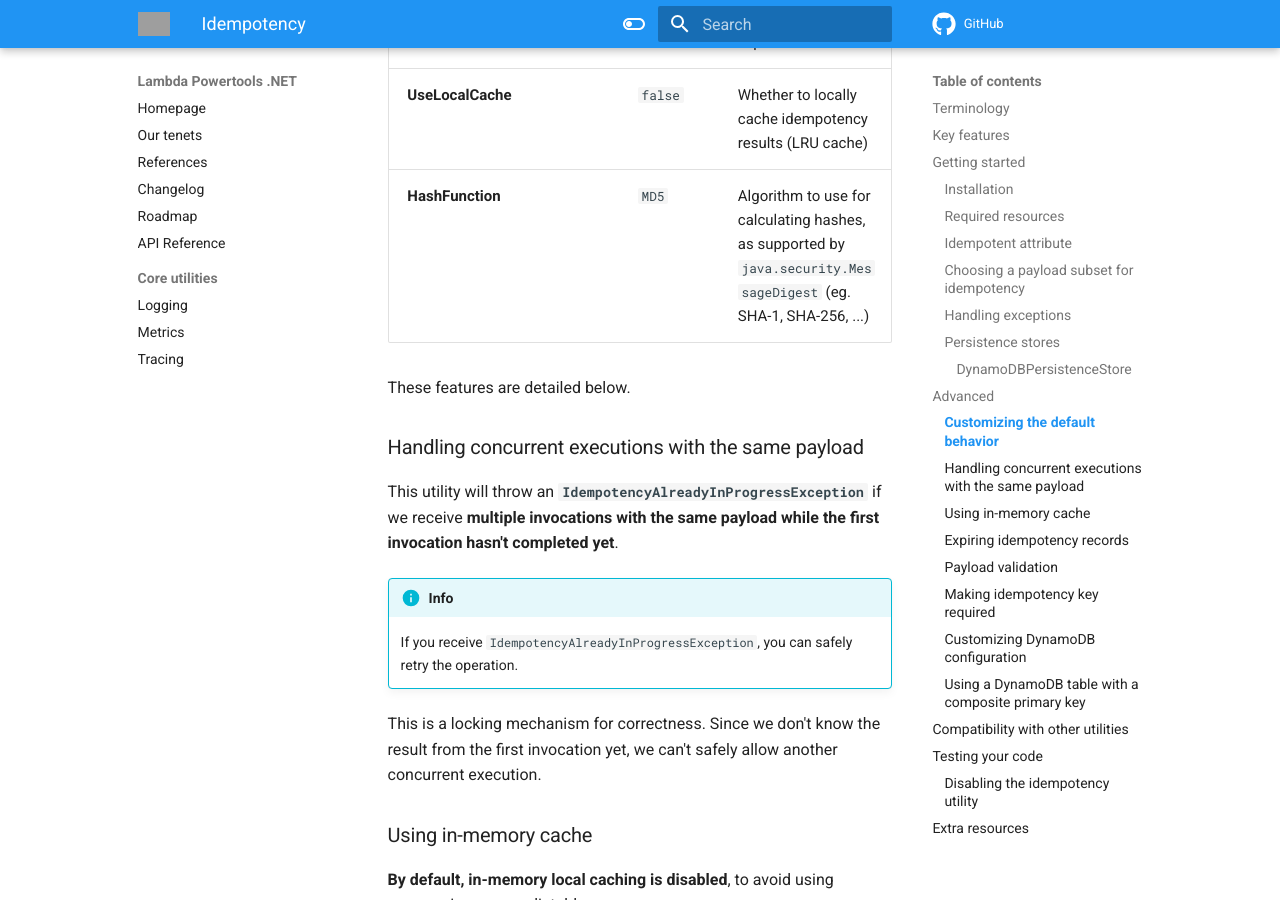
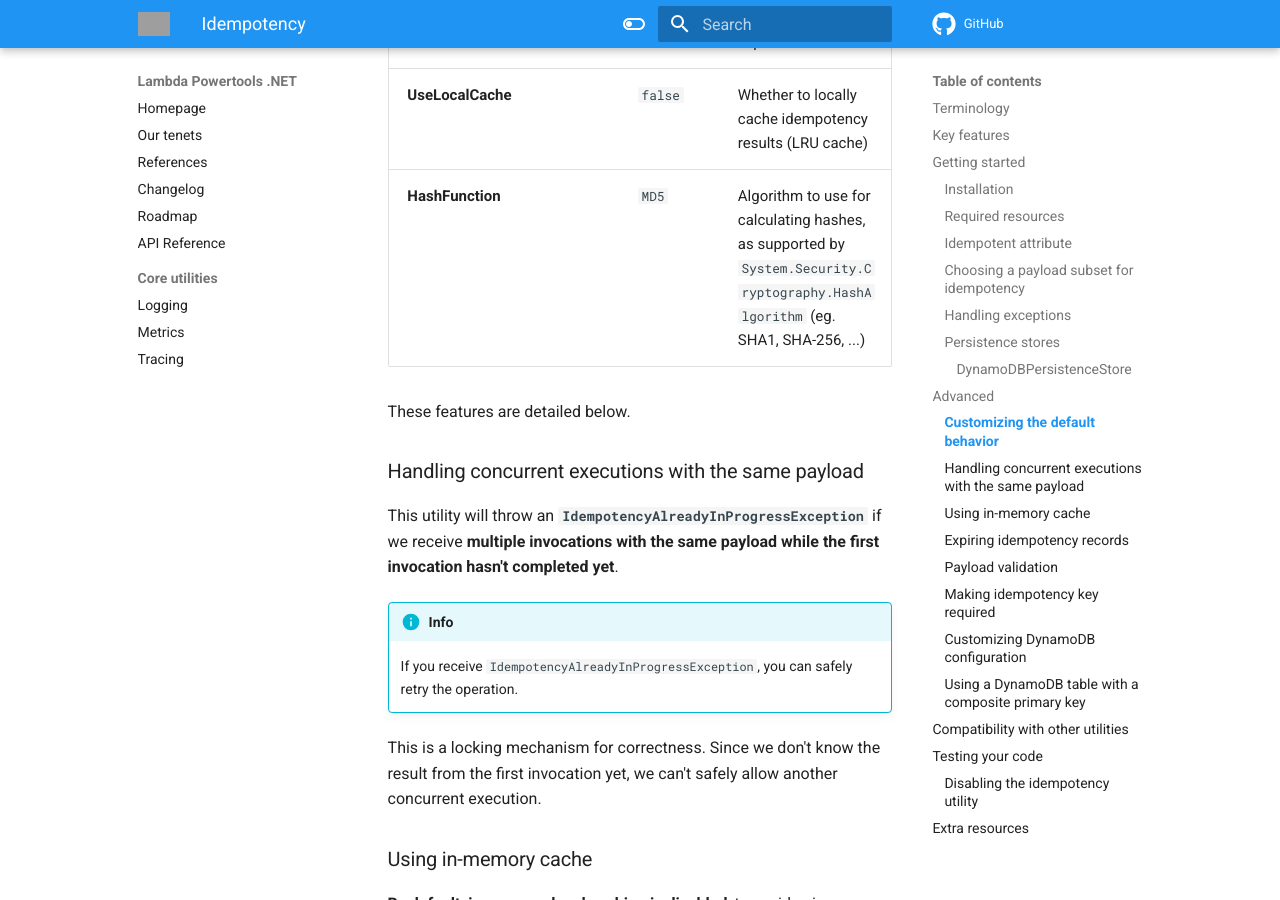
Before and after one commit to aws-powertools/powertools-lambda-dotnet, an MkDocs documentation site: the page built from docs/core/idempotency.md, in a window 1280 px wide and 900 px high, scrolled down 7717 px. Built offline with MkDocs 1.6.1 and Material for MkDocs 9.7.7, drawn with Linux system fonts in a browser that asks for light colours; a script that is not in the unit is left out; comment, search, counter and statistics services are not loaded; the version menu is left out; grey boxes are pictures that could not be loaded.

Commit message:
Fix HashFunction reference documentation

```diff
--- a/docs/core/idempotency.md
+++ b/docs/core/idempotency.md
@@ -223,7 +223,7 @@ These are the available options for further configuration:
 | **ThrowOnNoIdempotencyKey**                       | `False` | Throw exception if no idempotency key was found in the request                                                                   |
 | **ExpirationInSeconds**                           | 3600    | The number of seconds to wait before a record is expired                                                                         |
 | **UseLocalCache**                                 | `false` | Whether to locally cache idempotency results (LRU cache)                                                                         |
-| **HashFunction**                                  | `MD5`   | Algorithm to use for calculating hashes, as supported by `java.security.MessageDigest` (eg. SHA-1, SHA-256, ...)                 |
+| **HashFunction**                                  | `MD5`   | Algorithm to use for calculating hashes, as supported by `System.Security.Cryptography.HashAlgorithm` (eg. SHA1, SHA-256, ...)                 |
 
 These features are detailed below.
 
```
